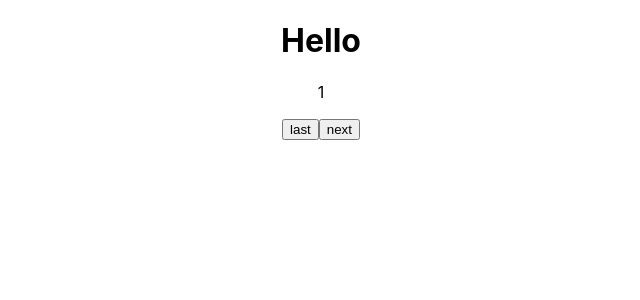
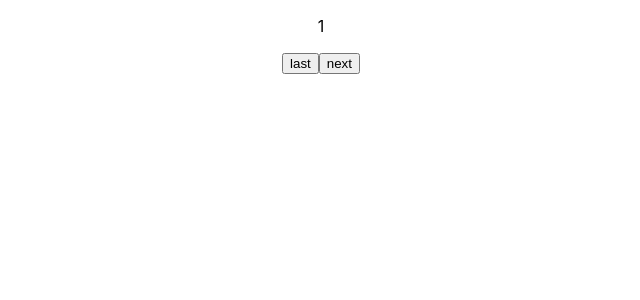
Before and after one commit to CamBrown101/TestGraphQLClient, a React (Create React App) app: page / in a window 1280 px wide. Shown: the top 300 px of the page, without its empty margins (319-959 px from the left). Built offline with nearby package versions, Linux system fonts and the light colour scheme.

Commit message:
Add number of slides prop

```diff
--- a/src/App.tsx
+++ b/src/App.tsx
@@ -6,8 +6,7 @@ import Carasouel from './components/Carousel';
 function App() {
   return (
     <div className="App">
-      <h1>Hello</h1>
-      <Carasouel interval={5000} />
+      <Carasouel interval={5000} numberOfSlides={5} />
     </div>
   );
 }
--- a/src/components/Carousel.tsx
+++ b/src/components/Carousel.tsx
@@ -2,9 +2,10 @@ import React, { useState, useEffect } from 'react';
 
 type Props = {
   interval: number;
+  numberOfSlides: number;
 };
 
-const Carousel = ({ interval }: Props) => {
+const Carousel = ({ interval, numberOfSlides }: Props) => {
   const [slide, setSlide] = useState(0);
   console.log(slide);
 
```
